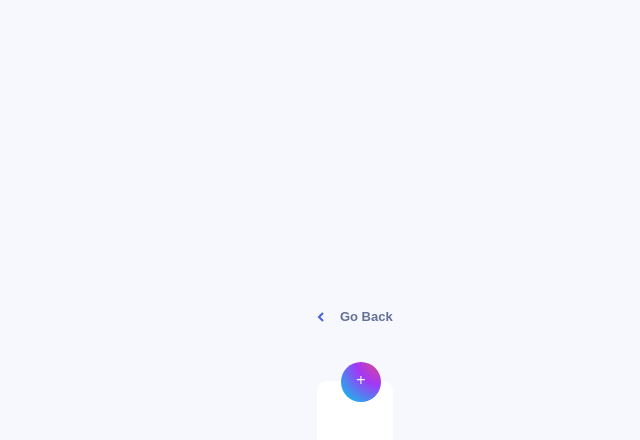
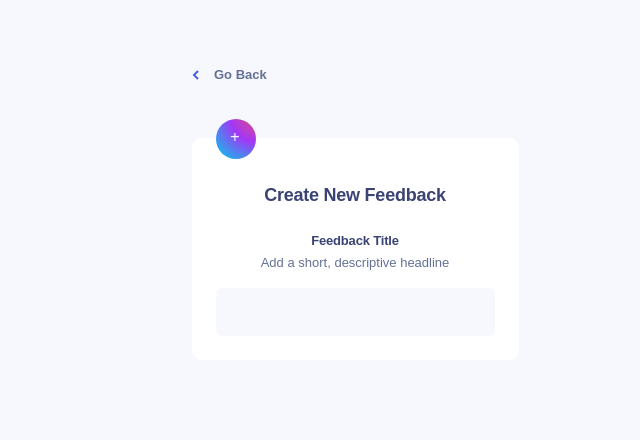
Before and after one commit to lashasaata/Product-Feedback-App, a React app: page / in a window 1280 px wide. Shown: the top 440 px of the page, without its empty margins (285-925 px from the left). Built offline with nearby package versions, Linux system fonts and the light colour scheme; the HTML template or start-up script is replaced by a standard one.

Commit message:
style: feedback headline

```diff
--- a/src/components/add-edit-feedback/add-feedback/NewFeedback.jsx
+++ b/src/components/add-edit-feedback/add-feedback/NewFeedback.jsx
@@ -1,11 +1,17 @@
 import styled from "styled-components";
 import GoBack from "../../roadmap/Go-back";
 import Form from "../shared-components/Form";
+import FeedbackTitle from "../shared-components/FdbckTitle";
 
 export default function NewFeedback() {
   return (
+    <FeedbackContainer>
+      <Header>
+        {" "}
+        <GoBack />
+      </Header>
+
       <Main>
-      <GoBack />
         <Form>
           <div className="plus-container">
             <img
@@ -14,13 +20,19 @@ export default function NewFeedback() {
               alt="plus icon"
             />
           </div>
+          <h1 id="form-title">Create New Feedback</h1>
+          <FeedbackTitle />
         </Form>
       </Main>
+    </FeedbackContainer>
   );
 }
 
-const Main = styled.div`
-  padding: 34px 24px 77px;
+const Header = styled.header`
+  padding: 34px 24px;
+`;
+
+const FeedbackContainer = styled.div`
   .plus-container {
     background: radial-gradient(
       128.88% 128.88% at 103.9% -10.39%,
@@ -54,3 +66,18 @@ const Main = styled.div`
     line-height: 18.79px;
   }
 `;
+
+const Main = styled.div`
+  padding: 0px 24px 77px;
+  display: flex;
+  justify-content: center;
+  margin-top: -35px;
+
+  & #form-title {
+    font-size: 18px;
+    font-weight: 700;
+    line-height: 26.01px;
+    letter-spacing: -0.25px;
+    color: rgba(58, 67, 116, 1);
+  }
+`;
--- a/src/components/add-edit-feedback/shared-components/FdbckTitle.jsx
+++ b/src/components/add-edit-feedback/shared-components/FdbckTitle.jsx
@@ -0,0 +1,50 @@
+import styled from "styled-components";
+
+export default function FeedbackTitle() {
+  return (
+    <TitleContainer>
+      <h3 className="feedback-title">Feedback Title</h3>
+      <p className="headline-description">Add a short, descriptive headline</p>
+      <input
+        className="feedback-headline-input"
+        type="text"
+        name="feedback-headline"
+        id="feedback-headline"
+      />
+    </TitleContainer>
+  );
+}
+
+const TitleContainer = styled.div`
+  font-size: 13px;
+
+  & .feedback-title {
+    font-weight: 700;
+    line-height: 18.79px;
+    letter-spacing: -0.1805555522441864px;
+    color: rgba(58, 67, 116, 1);
+    margin-top: 24px;
+  }
+
+  & .headline-description {
+    font-weight: 400;
+    line-height: 18.79px;
+    color: rgba(100, 113, 150, 1);
+    margin-top: 3px;
+  }
+
+  & .feedback-headline-input {
+    background: rgba(247, 248, 253, 1);
+    width: 279px;
+    height: 48px;
+    margin-top: 16px;
+    border-radius: 6px;
+    padding: 10px 12px 12px 20px;
+
+    font-family: Jost;
+    font-size: 13px;
+    font-weight: 400;
+    line-height: 21.68px;
+    color: rgba(58, 67, 116, 1);
+  }
+`;
--- a/src/index.css
+++ b/src/index.css
@@ -12,7 +12,8 @@
 body,
 button,
 form,
-span {
+span,
+input {
   font-family: "Jost", sans-serif;
   box-sizing: border-box;
 }
@@ -25,7 +26,7 @@ body {
 @media (min-width: 768px) {
   body {
     display: flex;
-    align-items: center;
+    /* align-items: center; */
     justify-content: center;
   }
 }
```
Lines whose indentation alone changed are shown as unchanged.
